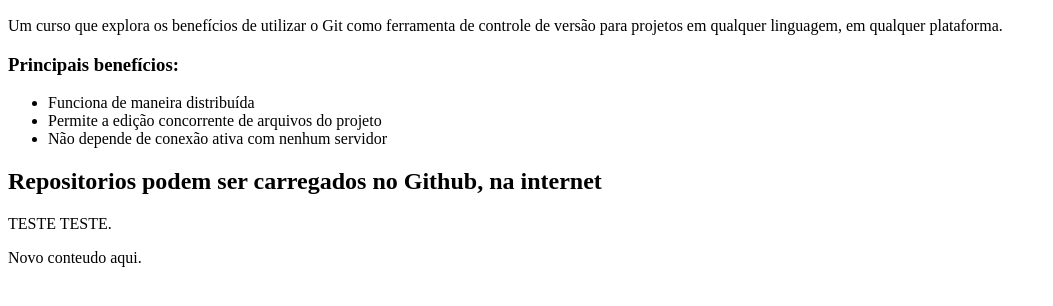
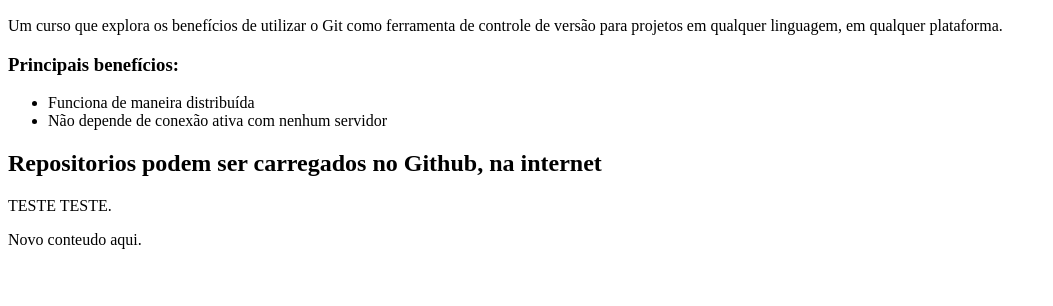
Before and after one commit to igorfci/curso-git, a plain HTML site: page index.html in a window 1280 px wide. Shown: the part 110-416 px from the top of the page, without its empty margins (0-1053 px from the left). Drawn offline with Linux system fonts and the light colour scheme.

Commit message:
remove linha

```diff
--- a/index.html
+++ b/index.html
@@ -15,7 +15,6 @@
 
 	<ul>
 		<li>Funciona de maneira distribuída</li>
-		<li>Permite a edição concorrente de arquivos do projeto</li>
 		<li>Não depende de conexão ativa com nenhum servidor</li>
 	</ul>
 
```
